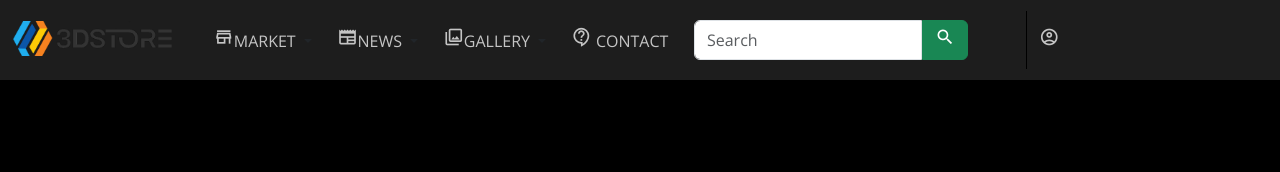
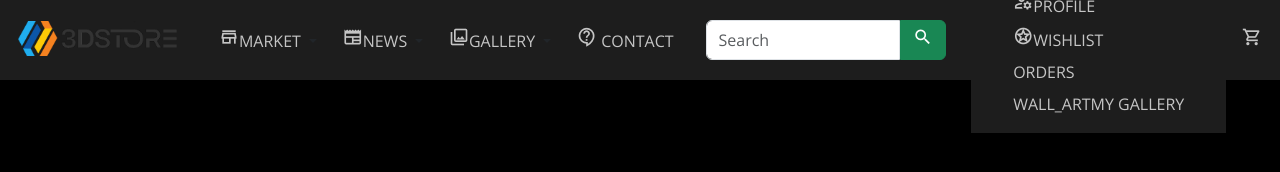
Before and after one commit to MArney86/CT_Recreate_Your_Favorite_Website_Using_Bootstrap_and_JavaScript, a plain HTML site: page index.html in a window 1280 px wide. Both pictures are taken after a click on the link "account_circle". Drawn offline with nearby package versions, Linux system fonts and the light colour scheme.

Commit message:
initial construction of large screen nav

```diff
--- a/css/styles.css
+++ b/css/styles.css
@@ -72,8 +72,6 @@ a, body, div, nav, header, ul, ol, li {
     font-size: 100%;
 }
 
-.lg-nav .main-nav .logo
-
 .lg-nav .main-nav{
     column-gap: .5vw;
     padding-inline: .325rem;
@@ -83,7 +81,7 @@ a, body, div, nav, header, ul, ol, li {
     height: 4rem;
 }
 
-.lg-nav .main-nav .right-nav ul> li {
+.lg-nav .main-nav .right-nav ul li.nav-item {
     border-left: 1px solid black
 }
 
@@ -91,16 +89,16 @@ a, body, div, nav, header, ul, ol, li {
     column-gap: 1rem;
 }
 
-.dropdown .dropdown-toggle.show, .dropdown .dropdown-menu.show {
+.left-nav .dropdown .dropdown-toggle.show, .left-nav .dropdown .dropdown-menu.show {
     display: none !important;
 }
 
-.dropdown:hover .dropdown-menu {
+.left-nav .dropdown:hover .dropdown-menu {
     display: block !important;
 }
 
 
-.dropdown:focus .dropdown-menu {
+.left-nav .dropdown:focus .dropdown-menu {
     display: block !important;
 }
 
@@ -152,7 +150,7 @@ a, body, div, nav, header, ul, ol, li {
     padding: .75rem;
     border-radius: 0;
     position: absolute;
-    top: 95%;
+    top: 100%;
 }
 
 .lg-nav .main-nav .left-nav li.nav-item.dropdown .dropdown-toggle .dropdown-menu li:not(:last-child) a {
@@ -171,3 +169,17 @@ a, body, div, nav, header, ul, ol, li {
 .lg-nav .main-nav a:not(.logo):not(.dropdown-item):hover, .lg-nav .main-nav a:not(.logo):not(.dropdown-item).active {
     border-color: #e6ddd0;
 }
+
+div.user-account.dropdown ul.dropdown-menu{
+    position: relative;
+    top:100%;
+    right: 0;
+    left: auto;
+    --bs-dropdown-padding-x: .75rem;
+    --bs-dropdown-padding-y: .75rem;
+    --bs-dropdown-bg: rgb(29, 29, 29);
+    --bs-dropdown-color: #c5c5c5;
+    --bs-dropdown-border-color: rgb(29, 29, 29);
+    --bs-dropdown-border-radius: 0;
+    --bs-dropdown-link-color: #c5c5c5;
+}
--- a/index.html
+++ b/index.html
@@ -10,7 +10,7 @@
         />
         <link rel="preconnect" href="https://fonts.googleapis.com">
         <link rel="preconnect" href="https://fonts.gstatic.com" crossorigin>
-        <link href="https://fonts.googleapis.com/css2?family=Material+Icons+Outlined&icon_names=account_circle,collections,contact_support,manage_accounts,newspaper,search,store&family=Open+Sans&family=Roboto" rel="stylesheet" />
+        <link href="https://fonts.googleapis.com/css2?family=Material+Icons+Outlined&icon_names=account_circle,collections,contact_support,manage_accounts,newspaper,reciept,search,shopping_cart,stars,store,wall_art&family=Open+Sans&family=Roboto" rel="stylesheet" />
         <link href="css/styles.css" rel="stylesheet">
 
         <!-- Bootstrap CSS v5.3.5 -->
@@ -37,8 +37,8 @@
     </head>
     <body class="bg-black m-0 p-0 fw-normal h-auto">
         <header class="w-100 m-0 p-0 b-0 position-fixed top-0">
-            <nav class="lg-nav d-none d-lg-block navbar navbar-expand">
-                <div class="main-nav d-flex align-items-stretch">
+            <nav class="lg-nav d-none d-lg-block navbar navbar-expand position-relative" id="lg-nav">
+                <div class="main-nav w-100 d-flex align-items-stretch">
                     <ul class="left-nav navbar-nav h-100">
                         <li class="logo navbar-brand flex align-items-center">
                             <a href="index.html"><img class="site-logo" src="images/logo.png" alt="3Dstore"></a>
@@ -114,8 +114,8 @@
                             </a>
                         </li>
                     </ul>
-                    <ul class="right-nav navbar-nav h100 align-items-center mb-0">
-                        <li class="search-form-cont border-start-1 border-black">
+                    <ul class="right-nav navbar-nav h100 align-items-center justify-content-end mb-0 ms-auto">
+                        <li class="nav-item search-form-cont border-start-1 border-black">
                             <form action="" class="d-flex" role="search">
                                 <input
                                     class="form-control rounded-end-0"
@@ -126,17 +126,27 @@
                                 <button class="btn btn-success rounded-start-0" type="submit"><span class="material-icons-outlined">search</span></button>
                             </form>
                         </li>
-                        <li class="user-links">
-                            <ul class="d-flex align-items-center">
-                                <li class="user-account dropdown">
-                                    <a href="javascript:;" class="dropdown-toggler"><span class="material-icons-outlined">account_circle</span></a>
+                        <li class="nav-item user-links d-flex align-items-center gap-3">
+                                <div class="user-account dropdown" id="acc-drop">
+                                    <a href="javascript:;" class="dropdown-toggler" data-bs-toggle="dropdown" data-bs-reference="nav"><span class="material-icons-outlined">account_circle</span></a>
                                     <ul class="dropdown-menu">
                                         <li>
-                                            <a href="" class="dropdown-item"></a>
+                                            <a href="profile.html" class="dropdown-item"><span class="material-icons-outlined">manage_accounts</span>Profile</a>
+                                        </li>
+                                        <li>
+                                            <a href="cart.html#wishlist" class="dropdown-item"><span class="material-icons-outlined">stars</span>Wishlist</a>
+                                        </li>
+                                        <li>
+                                            <a href="profile.html#order-history" class="dropdown-item">Orders</a>
+                                        </li>
+                                        <li>
+                                            <a href="gallery.html#personal" class="dropdown-item">wall_art</span>My Gallery</a>
                                         </li>
                                     </ul>
-                                </li>
-                            </ul>
+                                </div>
+                                <div class="cart-link">
+                                    <a href="cart.html" class="align-items-center"><span class="material-icons-outlined">shopping_cart</span></a>
+                                </div>
                         </li>
                     </ul>
                 </div>
```
Also changed, not shown: login.html (deleted), signup.html (deleted), 2 other files.
